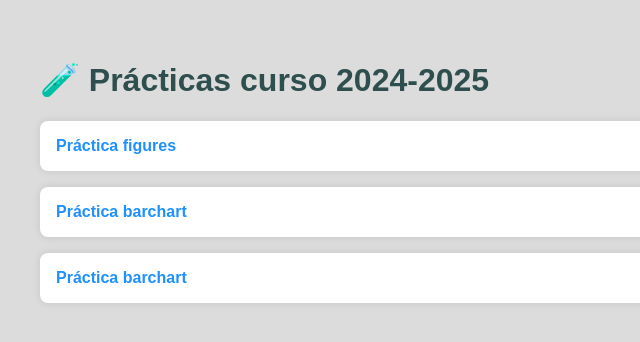
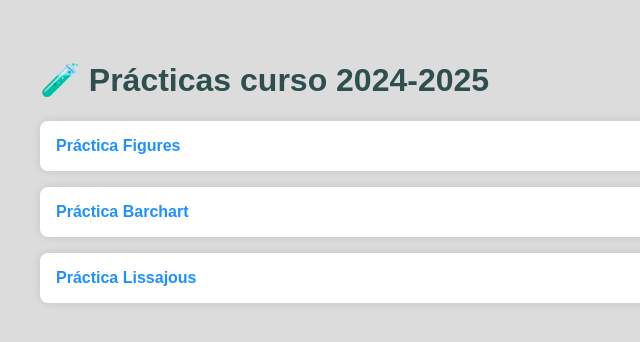
Before and after one commit to ULL-ESIT-PAI-2024-2025/2024-2025-pai-ci-2024-2025-pai-ci, a plain HTML site: page practices/index.html in a window 1280 px wide. Shown: the full height of the page, 0-640 px from the left. Drawn offline with Linux system fonts and the light colour scheme.

Commit message:
deploy: 494d075bd7a617cca50646c784646d6f8b9ab724

```diff
--- a/practices/index.html
+++ b/practices/index.html
@@ -8,9 +8,9 @@
 <body>
   <h1>🧪 Prácticas curso 2024-2025</h1>
   <ul>
-    <li><a href="figures/src/www/index.html">Práctica figures</a></li>
-    <li><a href="barchart/src/www/index.html">Práctica barchart</a></li>
-    <li><a href="lissajous/src/Lissajous/index.html">Práctica barchart</a></li>
+    <li><a href="figures/src/www/index.html">Práctica Figures</a></li>
+    <li><a href="barchart/src/www/index.html">Práctica Barchart</a></li>
+    <li><a href="lissajous/src/Lissajous/index.html">Práctica Lissajous</a></li>
   </ul>
 </body>
 </html>
```
